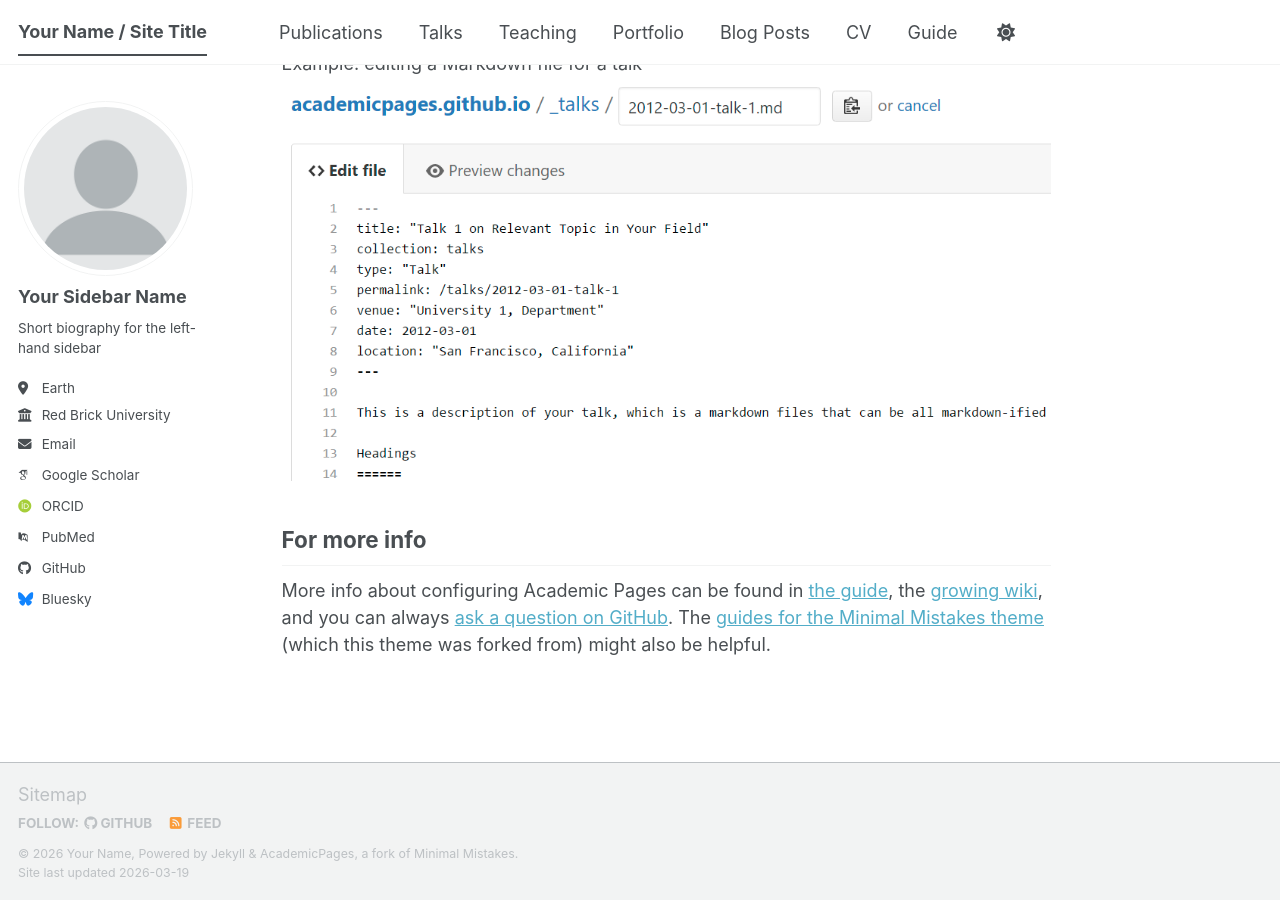
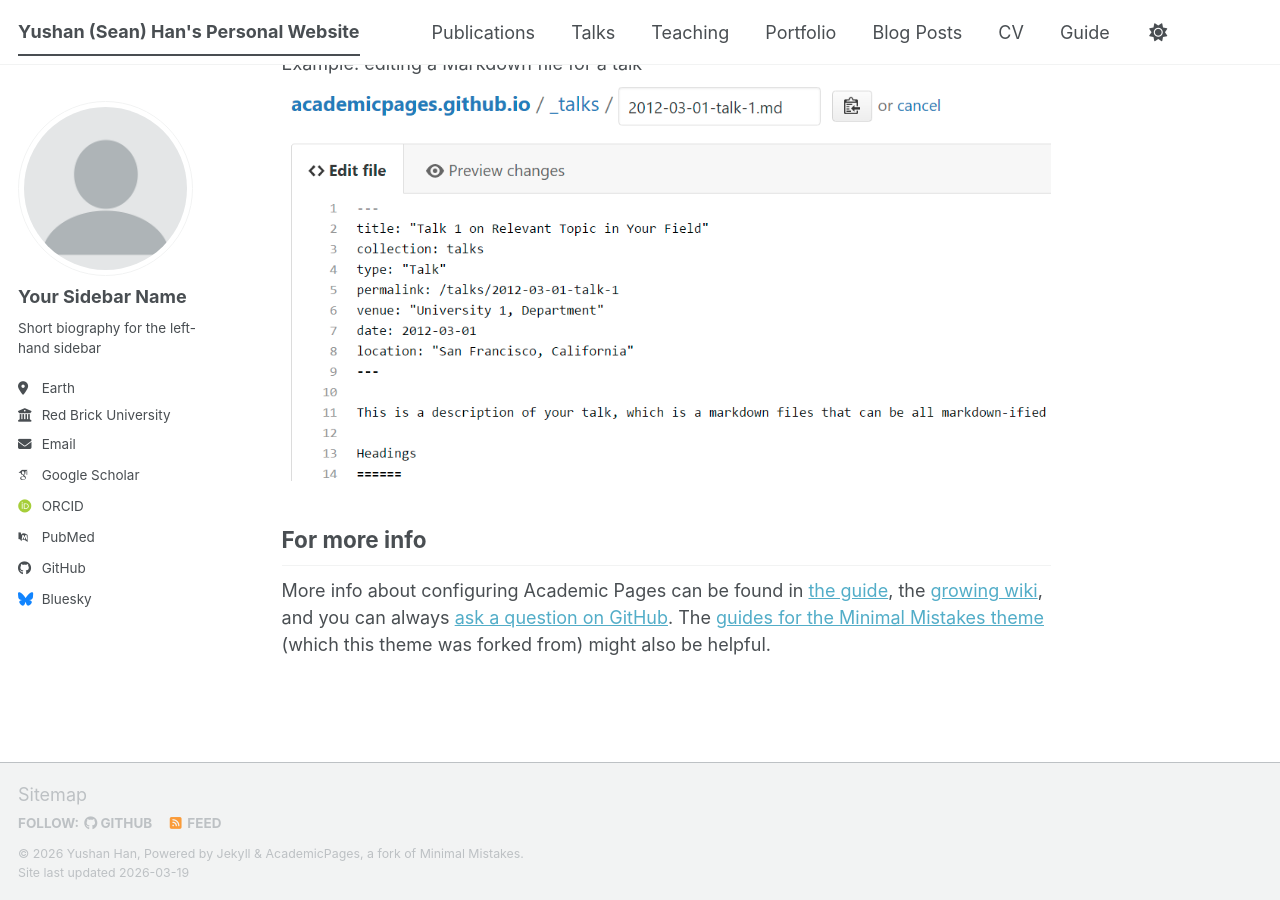
Before and after one commit to yepkids/yepkids.github.io, a Jekyll site: the page built from _pages/about.md, in a window 1280 px wide and 900 px high, scrolled down 2720 px. Built offline with Jekyll 4.4.1, drawn with Linux system fonts in a browser that asks for light colours; some web fonts are replaced; a script bundle is joined from its source files by our own code; library files that are not in the unit come from our copies.

Commit message:
Update site configuration with personal details

```diff
--- a/_config.yml
+++ b/_config.yml
@@ -9,14 +9,14 @@
 # Basic Site Settings
 locale                   : "en-US"
 site_theme               : "default" # The available themes options are "default", "air", "sunrise", "mint", "dirt" and "contrast"
-title                    : "Your Name / Site Title"
+title                    : "Yushan (Sean) Han's Personal Website"
 title_separator          : "-"
-name                     : &name "Your Name"
+name                     : &name "Yushan Han"
 description              : &description "Your Name's academic portfolio"   # Update this with a general description of your site, this is the default if not overridden by a page
-url                      : https://academicpages.github.io # The base hostname & protocol for your site e.g. "https://[your GitHub username].github.io",
+url                      : https://yepkids.github.io # The base hostname & protocol for your site e.g. "https://[your GitHub username].github.io",
                                                            # or if you already have some other page hosted on Github then use "https://[your GitHub username].github.io/[Your Repo Name]"
 baseurl                  : "" # the subpath of your site, e.g. "/blog"
-repository               : "academicpages/academicpages.github.io"
+repository               : "yepkids/yepkids.github.io"
 
 # Site Author - The following control what appear as part of the author content on the side bar.
 #               If a field is blank the icon and link will not appear, otherwise it will be shown.
```
